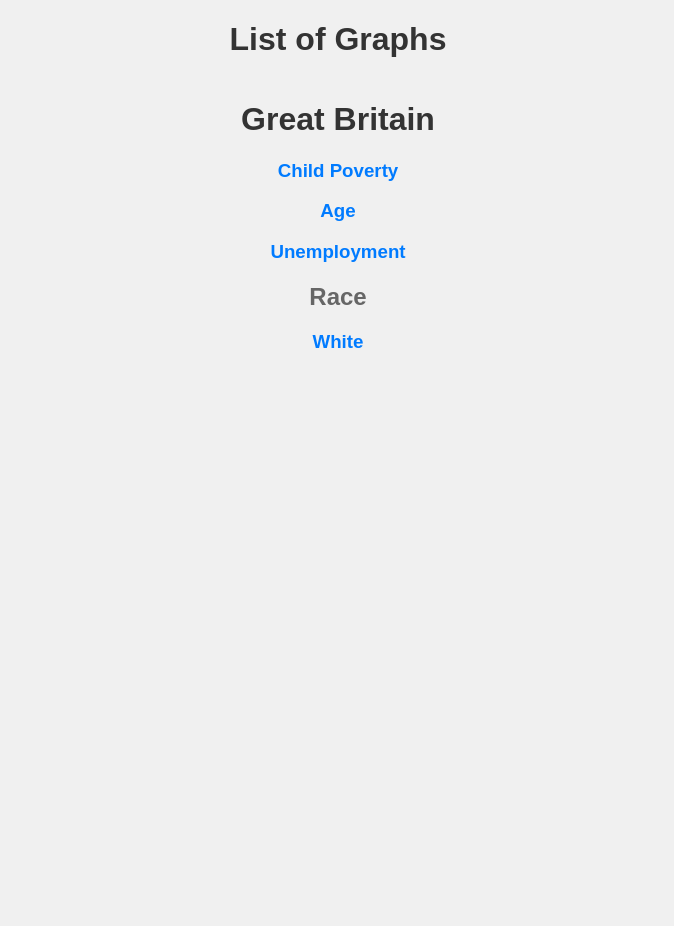
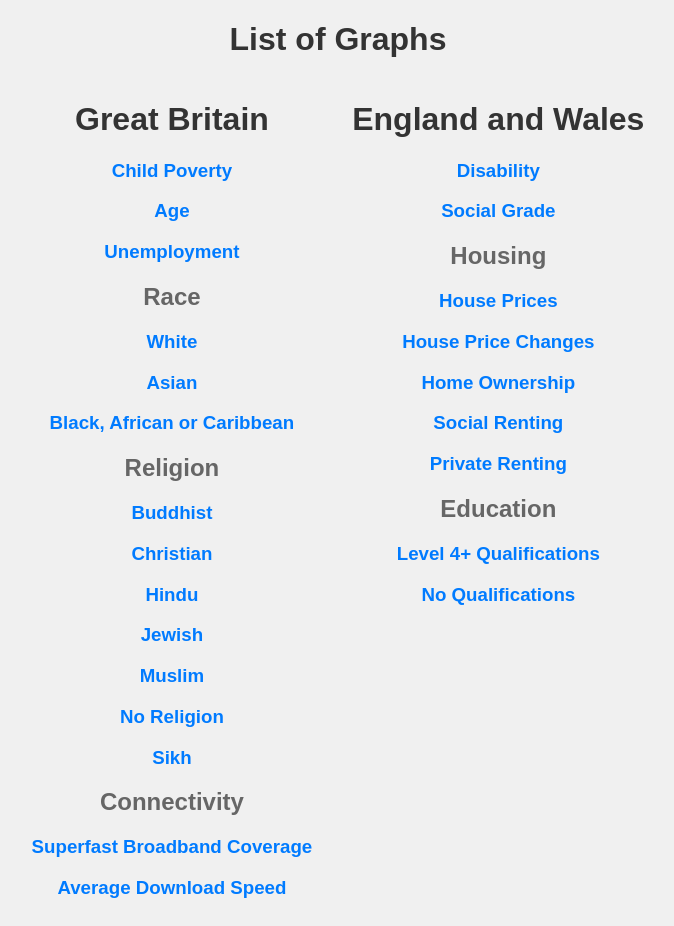
Before and after one commit to amber-fieldwebber/electiongraphs, a plain HTML site: page index.html in a window 1280 px wide. Shown: the whole page, without its empty margins (302-976 px from the left). Before the commit the page ends 800 px from the top, so only its background shows below. Drawn offline with Linux system fonts and the light colour scheme.

Commit message:
Update index.html

```diff
--- a/index.html
+++ b/index.html
@@ -29,6 +29,20 @@
             text-decoration: underline;
         }
     </style>
+<head>
+    <title>Constituency Demographics</title>
+    <style>
+        body {
+            text-align: center;
+        }
+        .container {
+            display: flex;
+            justify-content: center;
+        }
+        .column {
+            margin: 0 20px;
+        }
+    </style>
 </head>
 <body>
     <h1>List of Graphs</h1>
@@ -40,4 +54,42 @@
             <h3><a href="unemployment.html">Unemployment</a></h3>
             <h2>Race</h2>
             <h3><a href="whitepop.html">White</a></h3>
-            <h3><a href="asian
+            <h3><a href="asianpop.html">Asian</a></h3>
+            <h3><a href="blackpop.html">Black, African or Caribbean</a></h3>
+            <h2>Religion</h2>
+            <h3><a href="buddhistpop.html">Buddhist</a></h3>
+            <h3><a href="christianpop.html">Christian</a></h3>
+            <h3><a href="hindupop.html">Hindu</a></h3>
+            <h3><a href="jewishpop.html">Jewish</a></h3>
+            <h3><a href="muslimpop.html">Muslim</a></h3>
+            <h3><a href="nonreligiouspop.html">No Religion</a></h3>
+            <h3><a href="sikhpop.html">Sikh</a></h3>
+            <h2>Connectivity</h2>
+            <h3><a href="broadbandcoverage.html">Superfast Broadband Coverage</a></h3>
+            <h3><a href="downloadspeed.html">Average Download Speed</a></h3>
+        </div>
+        <!--
+        <div class="column">
+            <h1>England</h1>
+            <h2>Health</h2>
+            <h3><a href="obese.html">Obesity</a></h3>
+            <h3><a href="depression.html">Depression</a></h3>
+            <h3><a href="diabetes.html">Diabetes</a></h3>
+        </div> -->
+        <div class="column">
+            <h1>England and Wales</h1>
+            <h3><a href="disabledplot.html">Disability</a></h3>
+            <h3><a href="socialgrade.html">Social Grade</a></h3>
+            <h2>Housing</h2>
+            <h3><a href="housepriceplot.html">House Prices</a></h3>
+            <h3><a href="housepricechangeplot.html">House Price Changes</a></h3>
+            <h3><a href="ownhouse.html">Home Ownership</a></h3>
+            <h3><a href="socialrented.html">Social Renting</a></h3>
+            <h3><a href="privaterented.html">Private Renting</a></h3>
+            <h2>Education</h2>
+            <h3><a href="levelfourplot.html">Level 4+ Qualifications</a></h3>
+            <h3><a href="noqualiplot.html">No Qualifications</a></h3>
+        </div>
+    </div>
+</body>
+</html>
```
